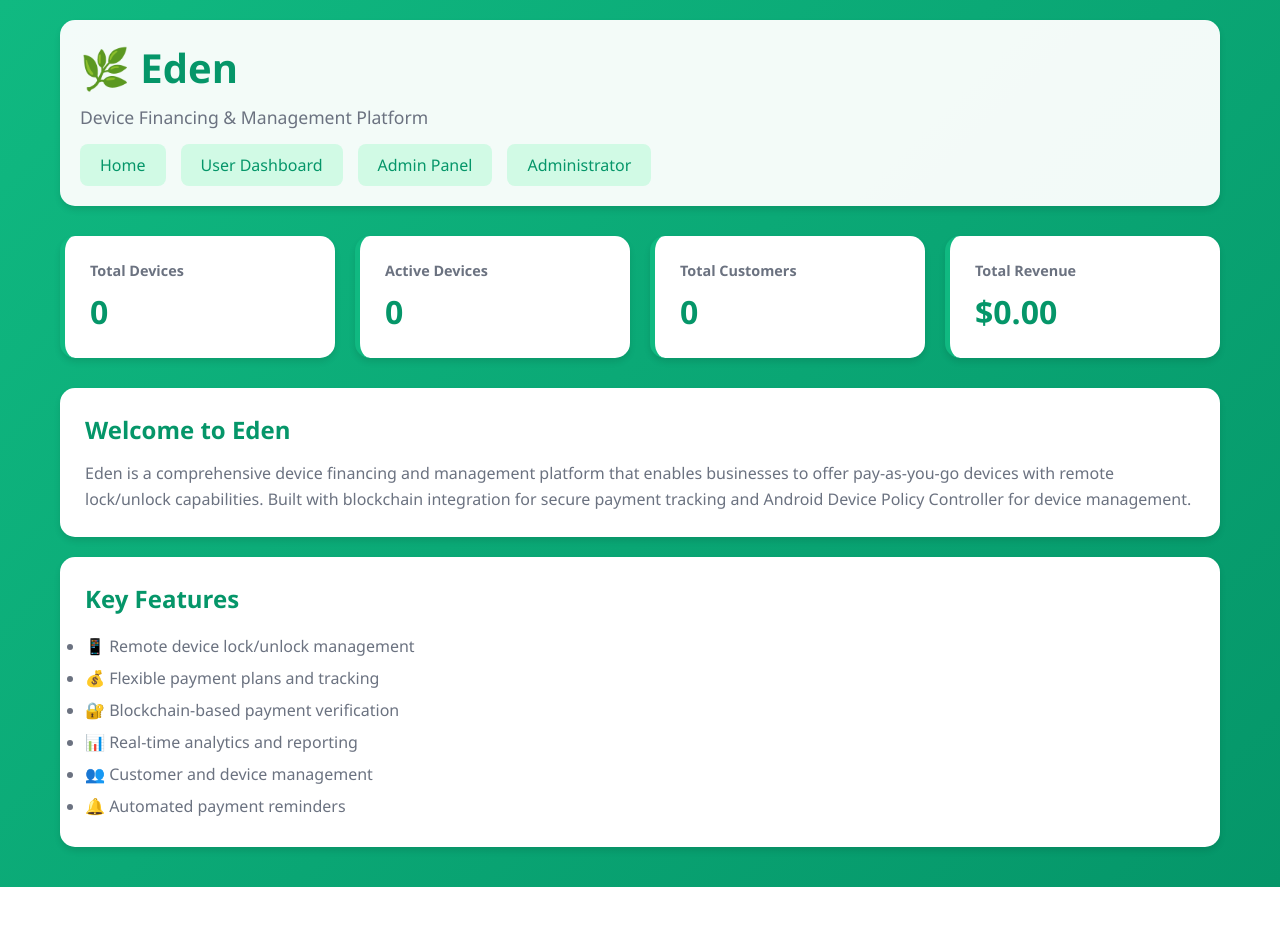
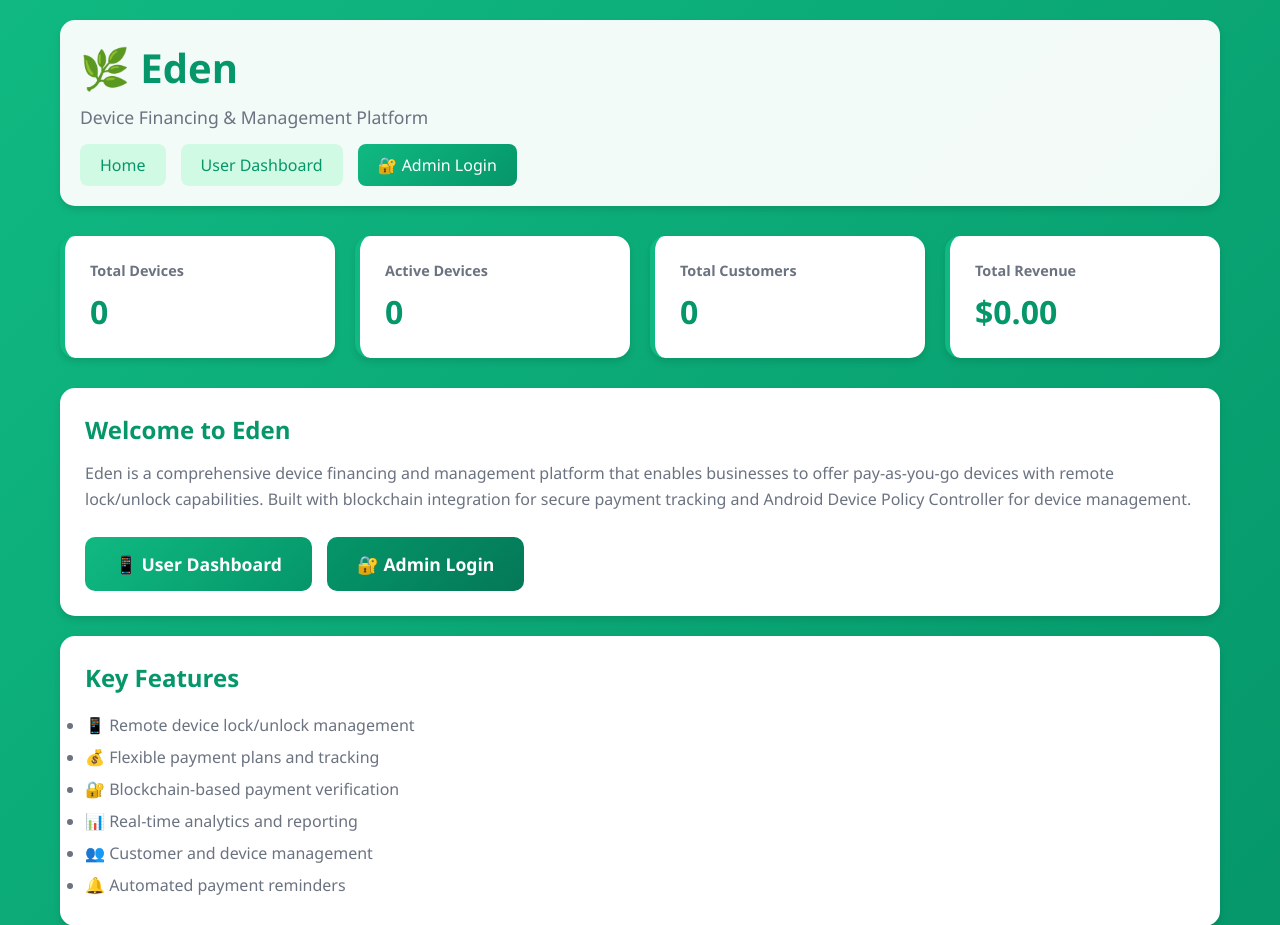
Before and after one commit to sammysam254/edenkelock, a Flask app: page / in a window 1280 px wide. Shown: the top 925 px of the page. Before the commit the page ends 887 px from the top, so only its background shows below. Run offline with Flask 3, Linux system fonts and the light colour scheme.

Commit message:
Add admin login button to homepage

```diff
--- a/templates/index.html
+++ b/templates/index.html
@@ -14,8 +14,7 @@
             <div class="nav">
                 <a href="/">Home</a>
                 <a href="/dashboard">User Dashboard</a>
-                <a href="/admin">Admin Panel</a>
-                <a href="/administrator">Administrator</a>
+                <a href="/login" style="background: linear-gradient(135deg, #10b981 0%, #059669 100%); color: white;">🔐 Admin Login</a>
             </div>
         </div>
 
@@ -46,6 +45,14 @@
                 Built with blockchain integration for secure payment tracking and Android Device
                 Policy Controller for device management.
             </p>
+            <div style="margin-top: 25px; display: flex; gap: 15px; flex-wrap: wrap;">
+                <a href="/dashboard" class="btn btn-primary" style="text-decoration: none; display: inline-block;">
+                    📱 User Dashboard
+                </a>
+                <a href="/login" class="btn" style="text-decoration: none; display: inline-block; background: linear-gradient(135deg, #059669 0%, #047857 100%); color: white;">
+                    🔐 Admin Login
+                </a>
+            </div>
         </div>
 
         <div class="card">
```
